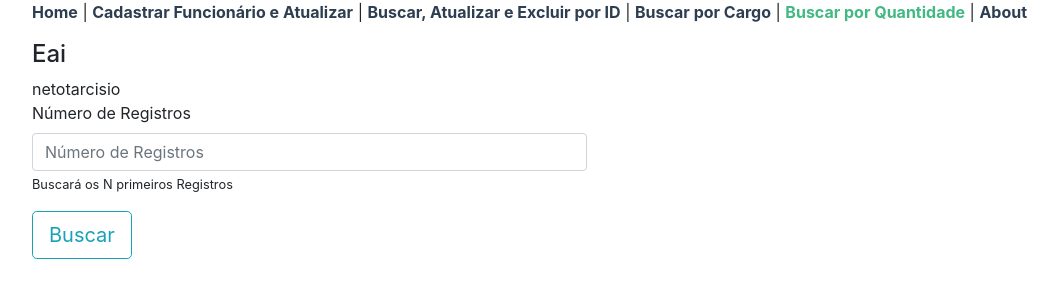
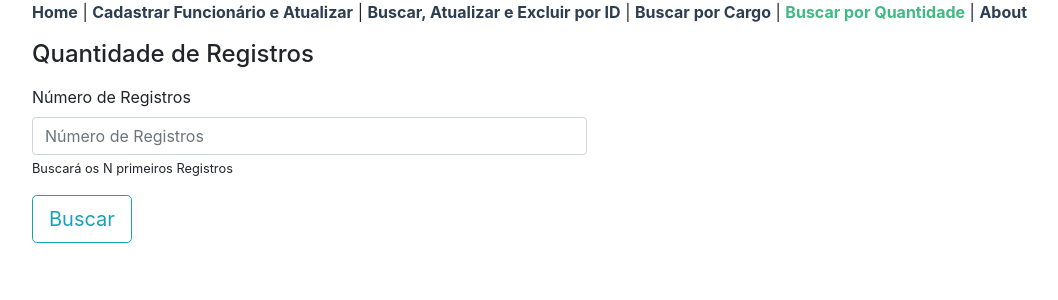
Before and after one commit to TarcisioNeto98/funcionario-vue-cli, a Vue app: page /buscar/quantidade in a window 1280 px wide. Shown: the top 300 px of the page, without its empty margins (53-1111 px from the left). Built offline with nearby package versions, Linux system fonts and the light colour scheme.

Commit message:
Busca por quantidade de registros e cargo adicionada

```diff
--- a/src/components/BuscaFuncionario.vue
+++ b/src/components/BuscaFuncionario.vue
@@ -21,12 +21,13 @@ export default {
         return{
             id: '',
             url: 'http://localhost:8090/backend_funcionario/api/funcionarios/',
+            urlBusca: 'http://localhost:8090/backend_funcionario/api/funcionarios/id/',
             funcionario: null
         }
     },
     methods: {
         buscar: function(){
-            this.$http.get(this.url+this.id).then(Response => this.funcionario = Response.data);
+            this.$http.get(this.urlBusca+this.id).then(Response => this.funcionario = Response.data);
         },
         deletar: function(){
             this.$http.delete(this.url+this.id);
--- a/src/components/BuscarPorCargo.vue
+++ b/src/components/BuscarPorCargo.vue
@@ -1,13 +1,37 @@
 <template>
     <div>
-        <MostrarDados titulo="Eai" v-bind:dados="array"/>
+        <MostrarDados titulo="Registros por cargos" v-bind:dados="funcionarios"/>
         <form>
             <div class="form-group">
                 <label>Cargo</label>
-                <input class="form-control" type="number" placeholder="Número de Registros"/>
+                <input v-model="cargo" class="form-control" type="text" placeholder="Cargo"/>
                 <small>Buscará os registros que correspondem ao cargo</small>
             </div>
-            <input class="btn btn-outline-info btn-lg" type="button" value="Buscar"/>
+            <input v-on:click = "clique" class="btn btn-outline-info btn-lg" type="button" value="Buscar"/>
         </form>
     </div>
 </template>
+
+<script>
+
+import MostrarDados from './MostrarDados.vue';
+
+export default{
+    name:"BuscarPorCargo",
+    data: function(){
+        return {
+            url: 'http://localhost:8090/backend_funcionario/api/funcionarios/cargo/',
+            cargo: '',
+            funcionarios: []
+        }
+    },
+    methods:{
+        clique: function(){
+            this.$http.get(this.url+this.cargo).then(res => res.data).then(data => (this.funcionarios=data));
+        }
+    },
+    components:{
+        MostrarDados
+    }
+}
+</script>
--- a/src/components/BuscarPorQuantidade.vue
+++ b/src/components/BuscarPorQuantidade.vue
@@ -1,13 +1,13 @@
 <template>
     <div>
-        <MostrarDados titulo="Eai" v-bind:dados="array"/>
+        <MostrarDados titulo="Quantidade de Registros" v-bind:dados="funcionarios"/>
         <form>
             <div class="form-group">
                 <label>Número de Registros</label>
-                <input class="form-control col-md-6" type="number" placeholder="Número de Registros"/>
+                <input v-model="quantidade" class="form-control col-md-6" type="number" placeholder="Número de Registros"/>
                 <small>Buscará os N primeiros Registros</small>
             </div>
-            <input class="btn btn-outline-info btn-lg" type="button" value="Buscar"/>
+            <input v-on:click="buscar" class="btn btn-outline-info btn-lg" type="button" value="Buscar"/>
         </form>
     </div>
 </template>
@@ -19,11 +19,18 @@ export default {
     name: 'BuscarPorQuantidade',
     data:function() {
         return {
-            array: ['neto', 'tarcisio']
+            quantidade: '',
+            funcionarios: [],
+            url: 'http://localhost:8090/backend_funcionario/api/funcionarios/quantidade/'
         }
     },
     components:{
         MostrarDados
+    },
+    methods: {
+        buscar: function(){
+            this.$http.get(this.url+this.quantidade).then(Response => this.funcionarios=Response.data);
+        }
     }
 }
 </script>
--- a/src/components/MostrarDados.vue
+++ b/src/components/MostrarDados.vue
@@ -1,8 +1,8 @@
 <template>
     <div>
         <h4>{{titulo}}</h4>
-        <span v-for="dado in dados" v-bind:key="dado">{{dado}}</span>
-        <!--<ul v-for="funcionario in dados" v-bind:key="funcionario.id">
+        <ul>
+            <li v-for="funcionario in dados" v-bind:key="funcionario.id">
                 <ul>
                     <li>ID: {{funcionario.id}}</li>
                     <li>Nome: {{funcionario.nome}}</li>
@@ -10,7 +10,8 @@
                     <li>Data de Nascimento: {{funcionario.dataNascimento}}</li>
                     <li>Data de Entrada: {{funcionario.dataEntrada}}</li>
                 </ul>
-        </ul>-->
+            </li>
+        </ul>
     </div>
 </template>
 
```
Lines whose indentation alone changed are shown as unchanged.
